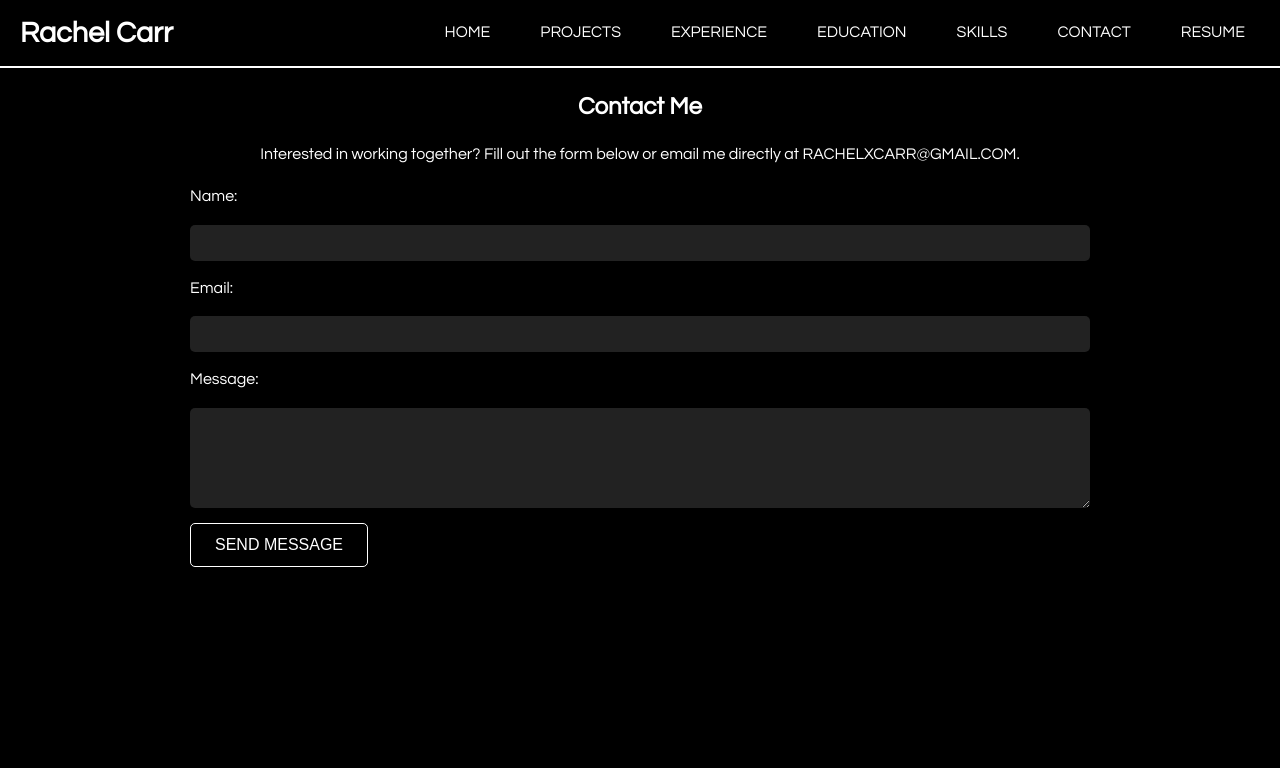
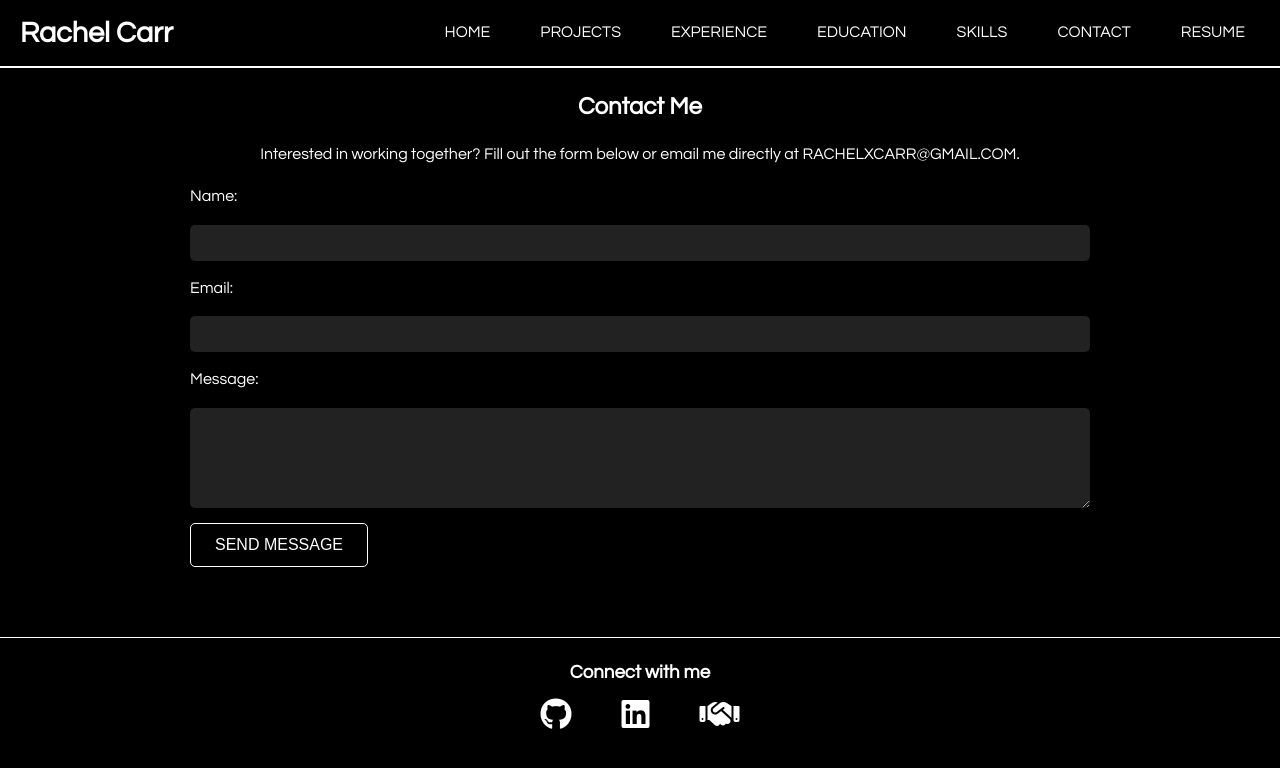
Before and after one commit to rachelmcarr/Personal-Website, a plain HTML site: page contact.html in a window 1280 px wide. Drawn offline with Linux system fonts and the light colour scheme.

Commit message:
Added footer across site.

```diff
--- a/contact.html
+++ b/contact.html
@@ -5,6 +5,7 @@
   <meta name="viewport" content="width=device-width, initial-scale=1.0"/>
   <title>Contact</title>
   <link rel="stylesheet" href="styles.css" />
+  <link rel="stylesheet" href="https://cdnjs.cloudflare.com/ajax/libs/font-awesome/6.5.0/css/all.min.css" integrity="sha512-..." crossorigin="anonymous" referrerpolicy="no-referrer" />
 </head>
 <body>
   <header>
@@ -39,5 +40,21 @@
       <button type="submit">Send Message</button>
     </form>
   </section>
+
+  <footer class="socials">
+    <h3>Connect with me</h3>
+    <div class="social-links">
+      <a href="https://github.com/rachelmcarr" target="_blank" title="GitHub">
+        <i class="fab fa-github fa-2x"></i>
+      </a>
+      <a href="https://www.linkedin.com/in/rachelmcarr" target="_blank" title="LinkedIn">
+        <i class="fab fa-linkedin fa-2x"></i>
+      </a>
+      <a href="https://wgu.joinhandshake.com/profiles/h29daa" target="_blank" title="Handshake">
+        <i class="fas fa-handshake fa-2x"></i> <!-- Not official, but works -->
+      </a>
+    </div>
+  </footer>
+
 </body>
 </html>
```
Also changed, not shown: education.html (+17 -0 lines), experience.html (+17 -0 lines), projects.html (+17 -0 lines), skillsAndCerts.html (+17 -0 lines).
